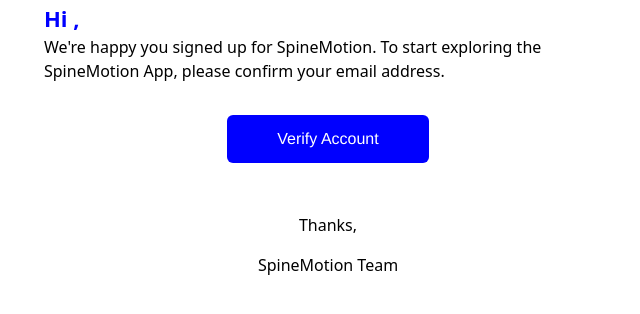
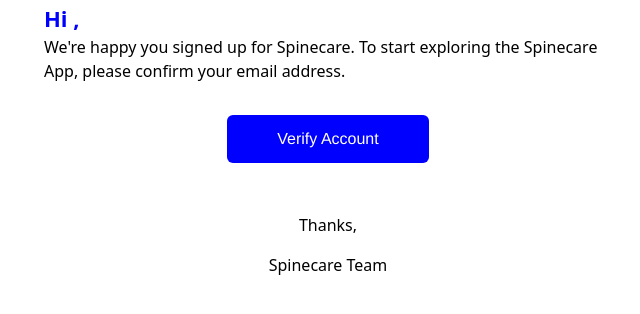
Before and after one commit to spinecareapp/spinecare_backend, a Flask app: template app/templates/verify-email.html in a window 1280 px wide. Shown: the top 314 px of the page, without its empty margins (312-952 px from the left). Run offline with Flask 3, Linux system fonts and the light colour scheme; the template is opened without the code that fills it, so the values that code supplies are empty; parts of the project's set-up code (start-up, migrations or seed data) failed here and were passed over.

Commit message:
spinemotion -> spinecare

```diff
--- a/app/templates/form-reset-password.html
+++ b/app/templates/form-reset-password.html
@@ -4,7 +4,7 @@
     <meta charset="UTF-8" />
     <meta http-equiv="X-UA-Compatible" content="IE=edge" />
     <meta name="viewport" content="width=device-width, initial-scale=1.0" />
-    <title>SpineMotion App - Reset Password</title>
+    <title>Spinecare App - Reset Password</title>
     <link
       href="https://cdn.jsdelivr.net/npm/bootstrap@5.2.3/dist/css/bootstrap.min.css"
       rel="stylesheet"
@@ -27,11 +27,11 @@
     >
       <div
         class="d-flex flex-column card"
-        style="box-shadow: 1px 10px 30px -5px #blue"
+        style="box-shadow: 1px 10px 30px -5px blue"
       >
         <div class="card-body">
           <input type="hidden" id="email" name="email" value="{{email}}" />
-        <label for="password">Password baru:</label>
+          <label for="password">Password baru:</label>
           <input
             type="text"
             class="form-control mb-3"
--- a/app/templates/reset-password.html
+++ b/app/templates/reset-password.html
@@ -4,7 +4,7 @@
     <meta charset="UTF-8" />
     <meta http-equiv="X-UA-Compatible" content="IE=edge" />
     <meta name="viewport" content="width=device-width, initial-scale=1.0" />
-    <title>SpineMotion App</title>
+    <title>Spinecare App</title>
     <link
       href="https://cdn.jsdelivr.net/npm/bootstrap@5.2.3/dist/css/bootstrap.min.css"
       rel="stylesheet"
@@ -26,7 +26,7 @@
                     <p
                       style="font-size: 16px; color: black; margin-bottom: 30px"
                     >
-                    Permintaan telah diterima untuk mengubah kata sandi untuk akun SpineMotion Anda. Ikuti tautan di bawah ini untuk mengatur kata sandi baru kata sandi baru:
+                    Permintaan telah diterima untuk mengubah kata sandi untuk akun Spinecare Anda. Ikuti tautan di bawah ini untuk mengatur kata sandi baru kata sandi baru:
                     </p>
                     <a
                       href="{{url}}"
@@ -45,7 +45,7 @@
                     <p style="font-size: 16px; color: black; margin-top: 50px">
                       Thanks,
                     </p>
-                    <p style="font-size: 16px; color: black">SpineMotion Team</p>
+                    <p style="font-size: 16px; color: black">Spinecare Team</p>
                   </td>
                 </tr>
               </tbody>
--- a/app/templates/response.html
+++ b/app/templates/response.html
@@ -4,7 +4,7 @@
     <meta charset="UTF-8" />
     <meta http-equiv="X-UA-Compatible" content="IE=edge" />
     <meta name="viewport" content="width=device-width, initial-scale=1.0" />
-    <title>SpineMotion App</title>
+    <title>Spinecare App</title>
     <link
       href="https://cdn.jsdelivr.net/npm/bootstrap@5.2.3/dist/css/bootstrap.min.css"
       rel="stylesheet"
--- a/app/templates/verify-change-email.html
+++ b/app/templates/verify-change-email.html
@@ -5,7 +5,7 @@
     <meta charset="UTF-8">
     <meta http-equiv="X-UA-Compatible" content="IE=edge">
     <meta name="viewport" content="width=device-width, initial-scale=1.0">
-    <title>SpineMotion App</title>
+    <title>Spinecare App</title>
     <link href="https://cdn.jsdelivr.net/npm/bootstrap@5.2.3/dist/css/bootstrap.min.css" rel="stylesheet"
         integrity="sha384-rbsA2VBKQhggwzxH7pPCaAqO46MgnOM80zW1RWuH61DGLwZJEdK2Kadq2F9CUG65" crossorigin="anonymous">
 </head>
@@ -27,7 +27,7 @@
                     <td align="center">
                         <a href="#" style="display: inline-block; padding: 12px 50px; font-family: 'Source Sans Pro', Helvetica, Arial, sans-serif; font-size: 16px; color: #ffffff; text-decoration: none; border-radius: 6px; background: blue">{{data.otp}}</a>
                         <p style="font-size: 16px; color: black; margin-top: 50px">Thanks,</p>
-                        <p style="font-size: 16px; color: black;">SpineMotion Team</p>
+                        <p style="font-size: 16px; color: black;">Spinecare Team</p>
                     </td>
                 </tr>
                 </tbody>
--- a/app/templates/verify-email.html
+++ b/app/templates/verify-email.html
@@ -5,7 +5,7 @@
     <meta charset="UTF-8">
     <meta http-equiv="X-UA-Compatible" content="IE=edge">
     <meta name="viewport" content="width=device-width, initial-scale=1.0">
-    <title>SpineMotion App</title>
+    <title>Spinecare App</title>
     <link href="https://cdn.jsdelivr.net/npm/bootstrap@5.2.3/dist/css/bootstrap.min.css" rel="stylesheet"
         integrity="sha384-rbsA2VBKQhggwzxH7pPCaAqO46MgnOM80zW1RWuH61DGLwZJEdK2Kadq2F9CUG65" crossorigin="anonymous">
 </head>
@@ -20,14 +20,14 @@
                 <tr>
                     <td>
                         <b style="font-size: 22px; color: blue;">Hi {{data.name}},</b>
-                        <p style="font-size: 16px; color: black; margin-bottom: 30px">We're happy you signed up for SpineMotion. To start exploring the SpineMotion App, please confirm your email address.</p>
+                        <p style="font-size: 16px; color: black; margin-bottom: 30px">We're happy you signed up for Spinecare. To start exploring the Spinecare App, please confirm your email address.</p>
                     </td>
                 </tr>
                 </tr>
                     <td align="center">
                         <a href="{{data.url}}" style="display: inline-block; padding: 12px 50px; font-family: 'Source Sans Pro', Helvetica, Arial, sans-serif; font-size: 16px; color: #ffffff; text-decoration: none; border-radius: 6px; background: blue">Verify Account</a>
                         <p style="font-size: 16px; color: black; margin-top: 50px">Thanks,</p>
-                        <p style="font-size: 16px; color: black;">SpineMotion Team</p>
+                        <p style="font-size: 16px; color: black;">Spinecare Team</p>
                     </td>
                 </tr>
                 </tbody>
```
